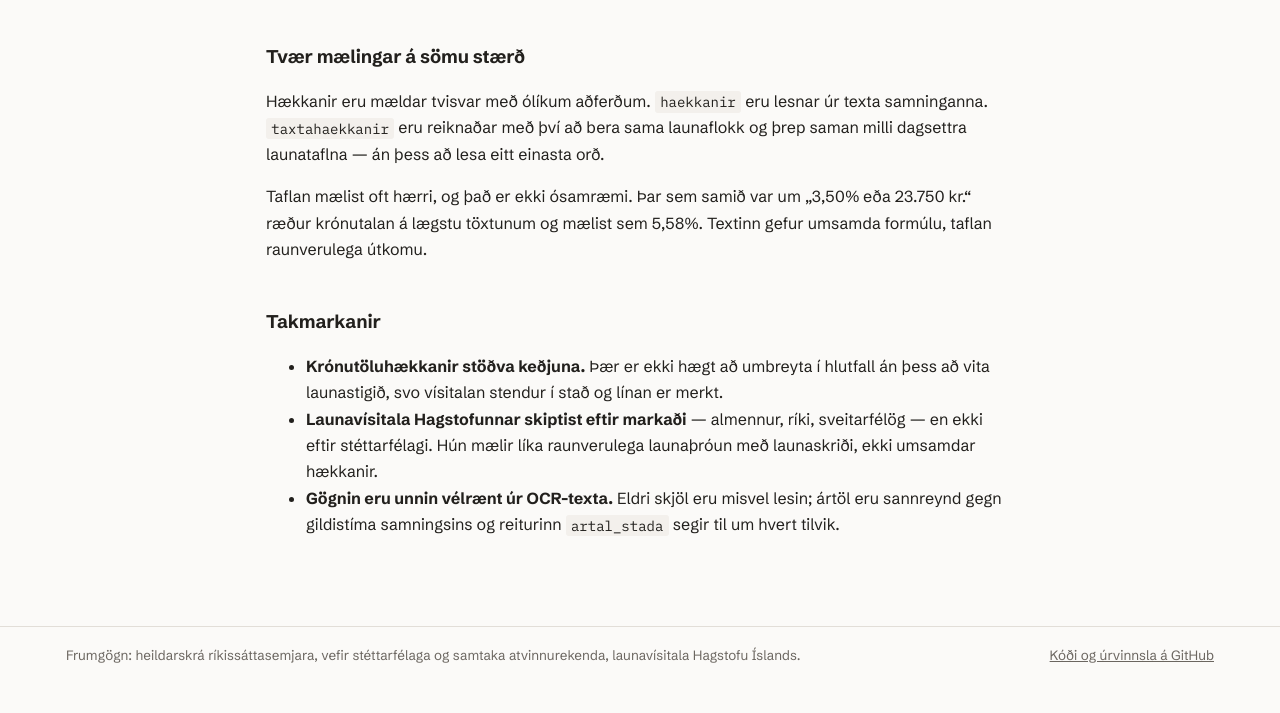
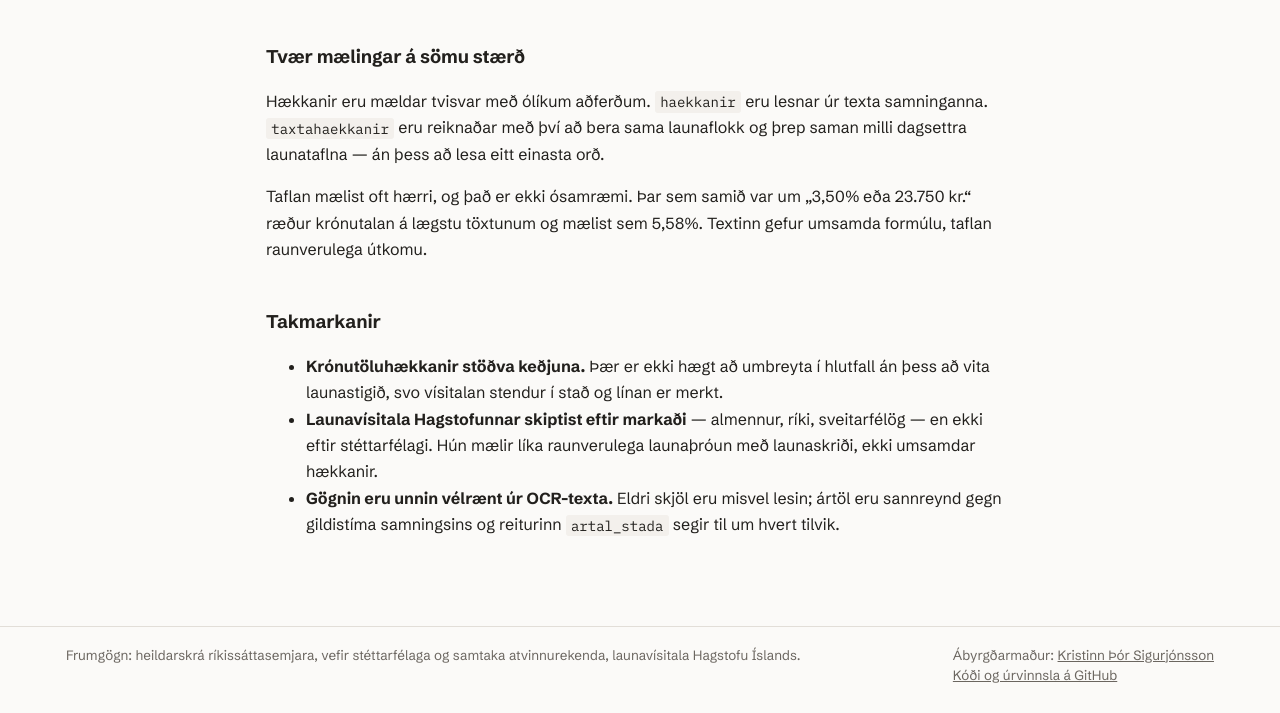
Before and after one commit to kristinnthor/kjarasamningar, a plain HTML site: page docs/index.html in a window 1280 px wide. Shown: the part 2945-3658 px from the top of the page. Drawn offline with Linux system fonts and the light colour scheme.

Commit message:
Ábyrgðarmaður í fæti allra síðna, með tengli á kristinn.eu
Co-Authored-By: Claude Opus 5.5 <noreply@anthropic.com>

```diff
--- a/docs/index.html
+++ b/docs/index.html
@@ -233,7 +233,10 @@ for (const s of vr.samningar) {
 <footer class="vef-fotur">
   <div class="vef-fotur-innri">
     <span>Frumgögn: heildarskrá ríkissáttasemjara, vefir stéttarfélaga og samtaka atvinnurekenda, launavísitala Hagstofu Íslands.</span>
-    <a href="https://github.com/kristinnthor/kjarasamningar">Kóði og úrvinnsla á GitHub</a>
+    <span class="vef-fotur-abyrgd">
+      <span>Ábyrgðarmaður: <a rel="author" href="https://kristinn.eu">Kristinn Þór Sigurjónsson</a></span>
+      <a href="https://github.com/kristinnthor/kjarasamningar">Kóði og úrvinnsla á GitHub</a>
+    </span>
   </div>
 </footer>
 </body>
--- a/docs/sameiginlegt.css
+++ b/docs/sameiginlegt.css
@@ -69,6 +69,9 @@ h1 { font-weight: 700; letter-spacing: -.022em; }
 .vef-fotur-innri { max-width: 1180px; margin: 0 auto; padding: 18px 16px 28px;
                    display: flex; flex-wrap: wrap; gap: 6px 24px; justify-content: space-between; }
 .vef-fotur a { color: var(--vh-texti-2); }
+/* Ábyrgðarmaður og kóði standa saman hvort undir öðru: hægra megin við
+   frumgögnin þegar pláss leyfir, annars undir þeim. */
+.vef-fotur-abyrgd { display: grid; justify-items: start; }
 
 @media (prefers-reduced-motion: no-preference) {
   .leidsogn a { transition: color .12s; }
```
Also changed, not shown: docs/demo.html (+4 -1 lines), docs/eydur.html (+4 -1 lines), docs/haekkanir.html (+4 -1 lines), docs/skyrsla.html (+4 -1 lines).
